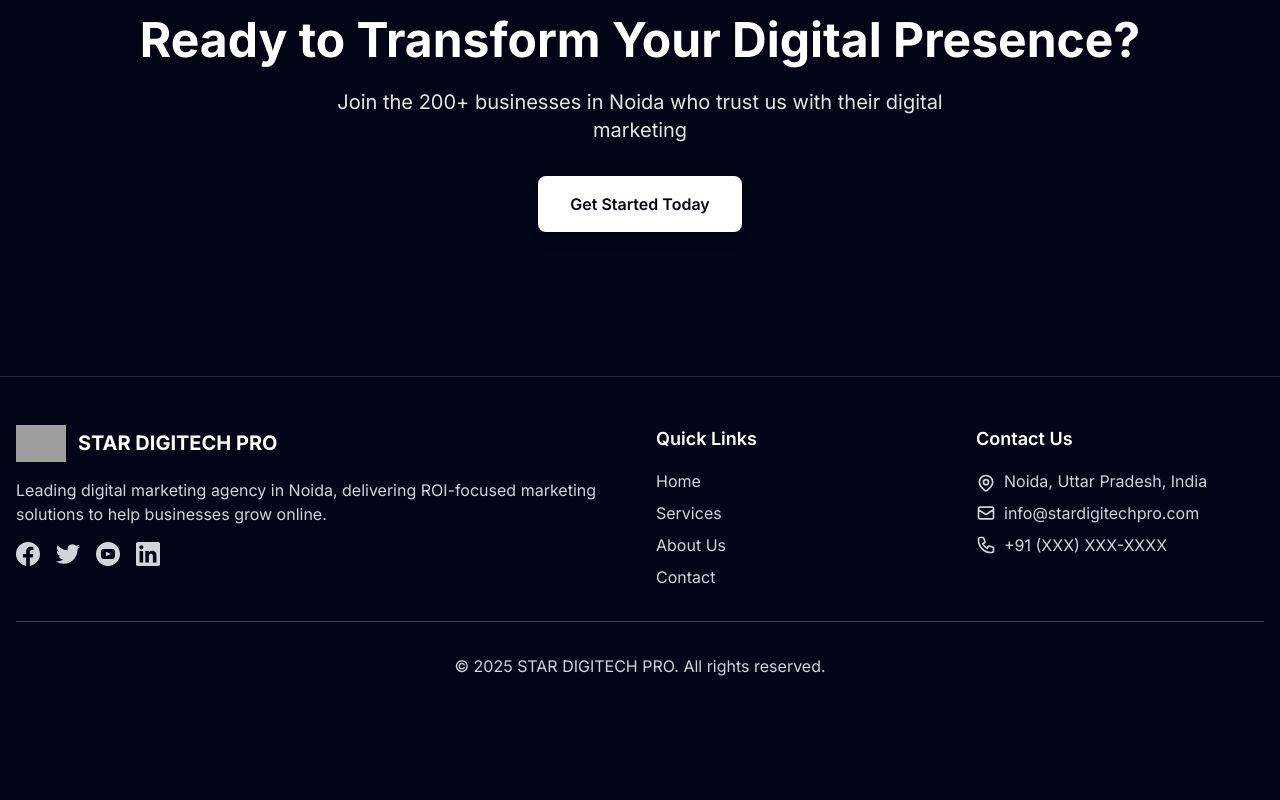
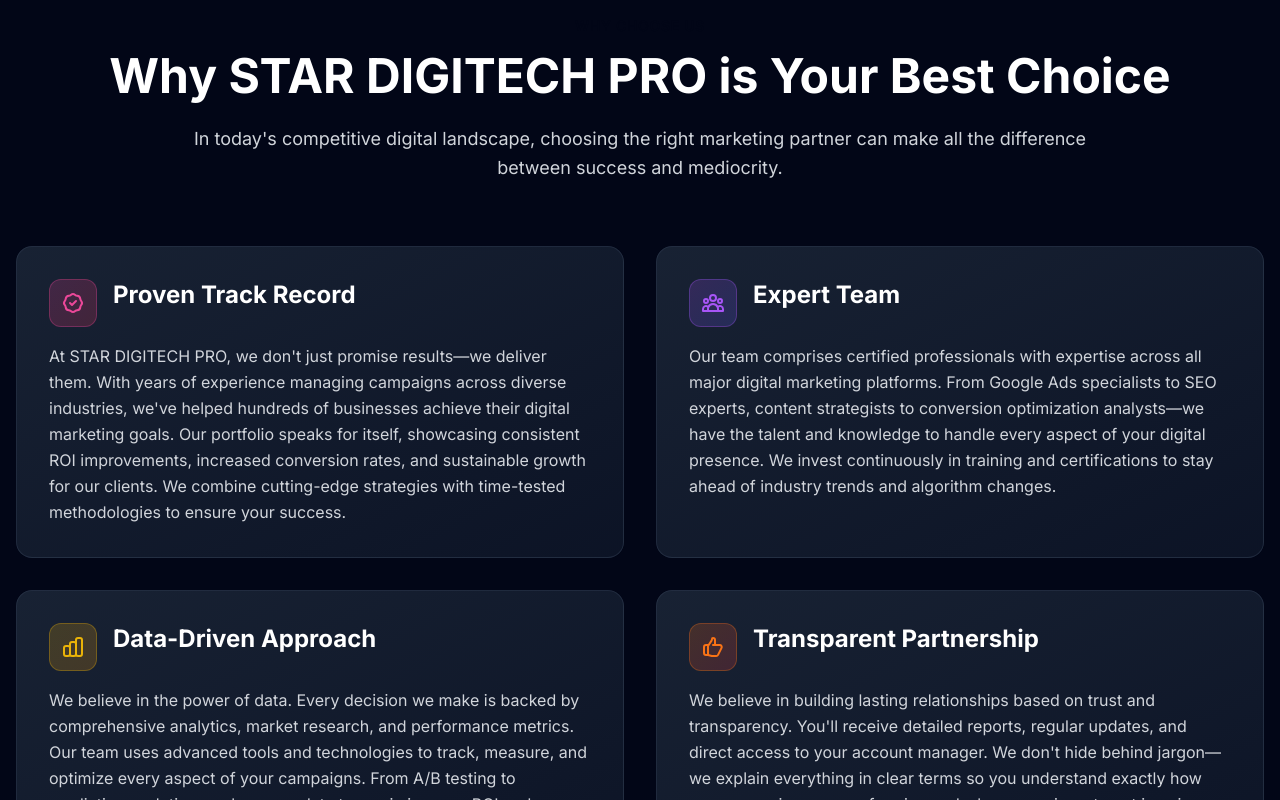
Before and after one commit to anshmydigitalcrown-ui/stardigitechpro, a Next.js app: page / in a window 1280 px wide. Shown: the part 7860-8660 px from the top of the page. Before the commit the page ends 8586 px from the top, so only its background shows below. Built offline with nearby package versions, Linux system fonts and the light colour scheme; grey boxes are pictures that could not be loaded.

Commit message:
Add 'Why STAR DIGITECH PRO is Your Best Choice' section to homepage

```diff
--- a/app/page.tsx
+++ b/app/page.tsx
@@ -1034,6 +1034,85 @@ export default function Home() {
         </div>
       </section>
 
+      {/* Why STAR DIGITECH PRO is Your Best Choice Section */}
+      <section className="py-20 bg-[#020617]">
+        <div className="container mx-auto px-4">
+          <div className="text-center mb-6">
+            <p className="text-primary text-sm uppercase tracking-wider font-semibold mb-4">
+              Why Choose Us
+            </p>
+            <h2 className="text-4xl md:text-5xl font-bold text-white mb-6">
+              Why STAR DIGITECH PRO is Your Best Choice
+            </h2>
+            <p className="text-gray-300 text-lg max-w-4xl mx-auto leading-relaxed">
+              In today's competitive digital landscape, choosing the right marketing partner can make all the difference between success and mediocrity.
+            </p>
+          </div>
+
+          <div className="grid grid-cols-1 lg:grid-cols-2 gap-8 mt-16">
+            {/* Proven Track Record */}
+            <div className="bg-gradient-to-br from-slate-800/80 to-slate-900/80 backdrop-blur-sm p-8 rounded-2xl border border-slate-700/50 hover:border-primary/50 transition-all duration-300">
+              <div className="flex items-start gap-4 mb-4">
+                <div className="flex-shrink-0 w-12 h-12 bg-gradient-to-br from-pink-500/20 to-rose-500/20 rounded-xl flex items-center justify-center border border-pink-500/30">
+                  <svg className="w-6 h-6 text-pink-500" fill="none" stroke="currentColor" viewBox="0 0 24 24">
+                    <path strokeLinecap="round" strokeLinejoin="round" strokeWidth={2} d="M9 12l2 2 4-4M7.835 4.697a3.42 3.42 0 001.946-.806 3.42 3.42 0 014.438 0 3.42 3.42 0 001.946.806 3.42 3.42 0 013.138 3.138 3.42 3.42 0 00.806 1.946 3.42 3.42 0 010 4.438 3.42 3.42 0 00-.806 1.946 3.42 3.42 0 01-3.138 3.138 3.42 3.42 0 00-1.946.806 3.42 3.42 0 01-4.438 0 3.42 3.42 0 00-1.946-.806 3.42 3.42 0 01-3.138-3.138 3.42 3.42 0 00-.806-1.946 3.42 3.42 0 010-4.438 3.42 3.42 0 00.806-1.946 3.42 3.42 0 013.138-3.138z" />
+                  </svg>
+                </div>
+                <h3 className="text-2xl font-bold text-white">Proven Track Record</h3>
+              </div>
+              <p className="text-gray-300 leading-relaxed">
+                At STAR DIGITECH PRO, we don't just promise results—we deliver them. With years of experience managing campaigns across diverse industries, we've helped hundreds of businesses achieve their digital marketing goals. Our portfolio speaks for itself, showcasing consistent ROI improvements, increased conversion rates, and sustainable growth for our clients. We combine cutting-edge strategies with time-tested methodologies to ensure your success.
+              </p>
+            </div>
+
+            {/* Expert Team */}
+            <div className="bg-gradient-to-br from-slate-800/80 to-slate-900/80 backdrop-blur-sm p-8 rounded-2xl border border-slate-700/50 hover:border-primary/50 transition-all duration-300">
+              <div className="flex items-start gap-4 mb-4">
+                <div className="flex-shrink-0 w-12 h-12 bg-gradient-to-br from-purple-500/20 to-indigo-500/20 rounded-xl flex items-center justify-center border border-purple-500/30">
+                  <svg className="w-6 h-6 text-purple-500" fill="none" stroke="currentColor" viewBox="0 0 24 24">
+                    <path strokeLinecap="round" strokeLinejoin="round" strokeWidth={2} d="M17 20h5v-2a3 3 0 00-5.356-1.857M17 20H7m10 0v-2c0-.656-.126-1.283-.356-1.857M7 20H2v-2a3 3 0 015.356-1.857M7 20v-2c0-.656.126-1.283.356-1.857m0 0a5.002 5.002 0 019.288 0M15 7a3 3 0 11-6 0 3 3 0 016 0zm6 3a2 2 0 11-4 0 2 2 0 014 0zM7 10a2 2 0 11-4 0 2 2 0 014 0z" />
+                  </svg>
+                </div>
+                <h3 className="text-2xl font-bold text-white">Expert Team</h3>
+              </div>
+              <p className="text-gray-300 leading-relaxed">
+                Our team comprises certified professionals with expertise across all major digital marketing platforms. From Google Ads specialists to SEO experts, content strategists to conversion optimization analysts—we have the talent and knowledge to handle every aspect of your digital presence. We invest continuously in training and certifications to stay ahead of industry trends and algorithm changes.
+              </p>
+            </div>
+
+            {/* Data-Driven Approach */}
+            <div className="bg-gradient-to-br from-slate-800/80 to-slate-900/80 backdrop-blur-sm p-8 rounded-2xl border border-slate-700/50 hover:border-primary/50 transition-all duration-300">
+              <div className="flex items-start gap-4 mb-4">
+                <div className="flex-shrink-0 w-12 h-12 bg-gradient-to-br from-yellow-500/20 to-amber-500/20 rounded-xl flex items-center justify-center border border-yellow-500/30">
+                  <svg className="w-6 h-6 text-yellow-500" fill="none" stroke="currentColor" viewBox="0 0 24 24">
+                    <path strokeLinecap="round" strokeLinejoin="round" strokeWidth={2} d="M9 19v-6a2 2 0 00-2-2H5a2 2 0 00-2 2v6a2 2 0 002 2h2a2 2 0 002-2zm0 0V9a2 2 0 012-2h2a2 2 0 012 2v10m-6 0a2 2 0 002 2h2a2 2 0 002-2m0 0V5a2 2 0 012-2h2a2 2 0 012 2v14a2 2 0 01-2 2h-2a2 2 0 01-2-2z" />
+                  </svg>
+                </div>
+                <h3 className="text-2xl font-bold text-white">Data-Driven Approach</h3>
+              </div>
+              <p className="text-gray-300 leading-relaxed">
+                We believe in the power of data. Every decision we make is backed by comprehensive analytics, market research, and performance metrics. Our team uses advanced tools and technologies to track, measure, and optimize every aspect of your campaigns. From A/B testing to predictive analytics, we leverage data to maximize your ROI and ensure every marketing dollar is spent wisely.
+              </p>
+            </div>
+
+            {/* Transparent Partnership */}
+            <div className="bg-gradient-to-br from-slate-800/80 to-slate-900/80 backdrop-blur-sm p-8 rounded-2xl border border-slate-700/50 hover:border-primary/50 transition-all duration-300">
+              <div className="flex items-start gap-4 mb-4">
+                <div className="flex-shrink-0 w-12 h-12 bg-gradient-to-br from-orange-500/20 to-red-500/20 rounded-xl flex items-center justify-center border border-orange-500/30">
+                  <svg className="w-6 h-6 text-orange-500" fill="none" stroke="currentColor" viewBox="0 0 24 24">
+                    <path strokeLinecap="round" strokeLinejoin="round" strokeWidth={2} d="M14 10h4.764a2 2 0 011.789 2.894l-3.5 7A2 2 0 0115.263 21h-4.017c-.163 0-.326-.02-.485-.06L7 20m7-10V5a2 2 0 00-2-2h-.095c-.5 0-.905.405-.905.905 0 .714-.211 1.412-.608 2.006L7 11v9m7-10h-2M7 20H5a2 2 0 01-2-2v-6a2 2 0 012-2h2.5" />
+                  </svg>
+                </div>
+                <h3 className="text-2xl font-bold text-white">Transparent Partnership</h3>
+              </div>
+              <p className="text-gray-300 leading-relaxed">
+                We believe in building lasting relationships based on trust and transparency. You'll receive detailed reports, regular updates, and direct access to your account manager. We don't hide behind jargon—we explain everything in clear terms so you understand exactly how your campaigns are performing and where your investment is going. Your success is our success, and we're committed to being your trusted partner in growth.
+              </p>
+            </div>
+          </div>
+        </div>
+      </section>
+
       {/* CTA Section at bottom */}
       <section className="py-20 bg-[#020617] bg-opacity-95 text-white">
         <div className="container mx-auto px-4 text-center">
```
